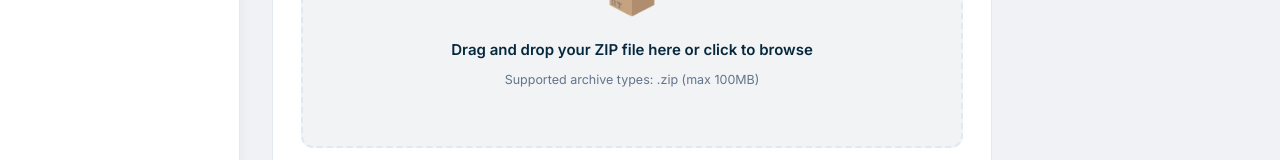
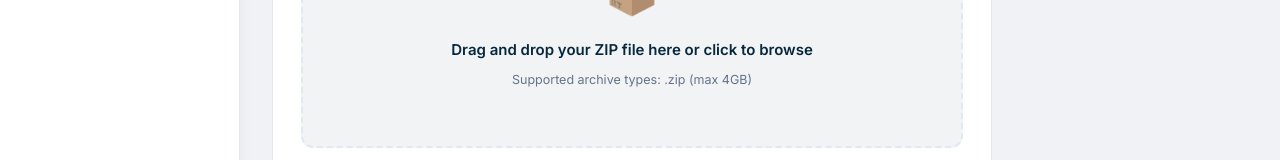
Before and after one commit to Shankar373/modernization-platform, a React (Vite) app in the folder frontend/: page /new in a window 1280 px wide. Shown: the part 384-544 px from the top of the page. Built offline with nearby package versions, Linux system fonts and the light colour scheme.

Commit message:
feat(upload): increase max upload file size to 4GB dynamically
- Updated default max_upload_size_mb value to 4096 in config.py.
- Updated .env, .env.example, and backend/.env configurations.
- Updated frontend NewMigration.tsx label to support max 4GB.
- All platform tests verified.

```diff
--- a/frontend/src/pages/NewMigration.tsx
+++ b/frontend/src/pages/NewMigration.tsx
@@ -107,7 +107,7 @@ export default function NewMigration() {
               {file ? file.name : 'Drag and drop your ZIP file here or click to browse'}
             </p>
             <p className="text-muted text-sm">
-              {file ? `${(file.size / 1024 / 1024).toFixed(2)} MB` : 'Supported archive types: .zip (max 100MB)'}
+              {file ? `${(file.size / 1024 / 1024).toFixed(2)} MB` : 'Supported archive types: .zip (max 4GB)'}
             </p>
             <input
               ref={fileRef}
```
Also changed, not shown: 2 other files (tests, documents, lock files or other folders).
